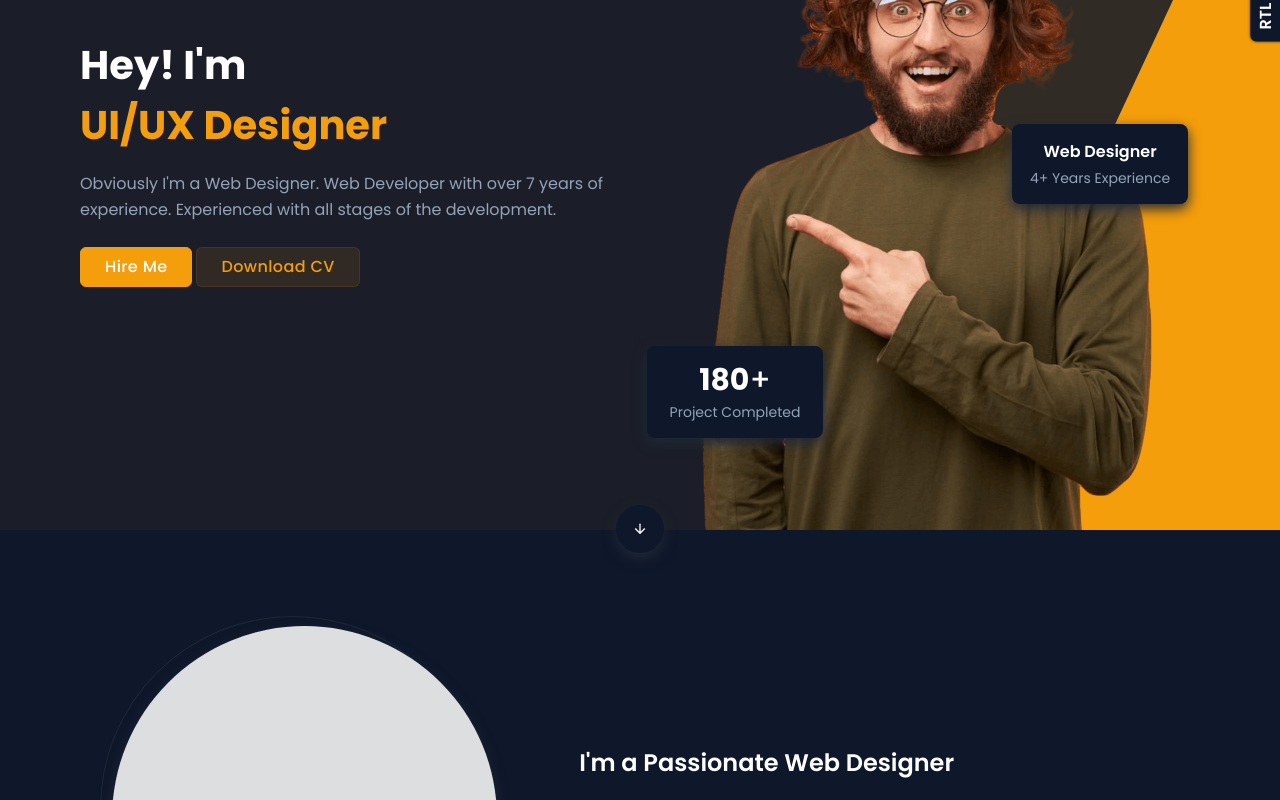
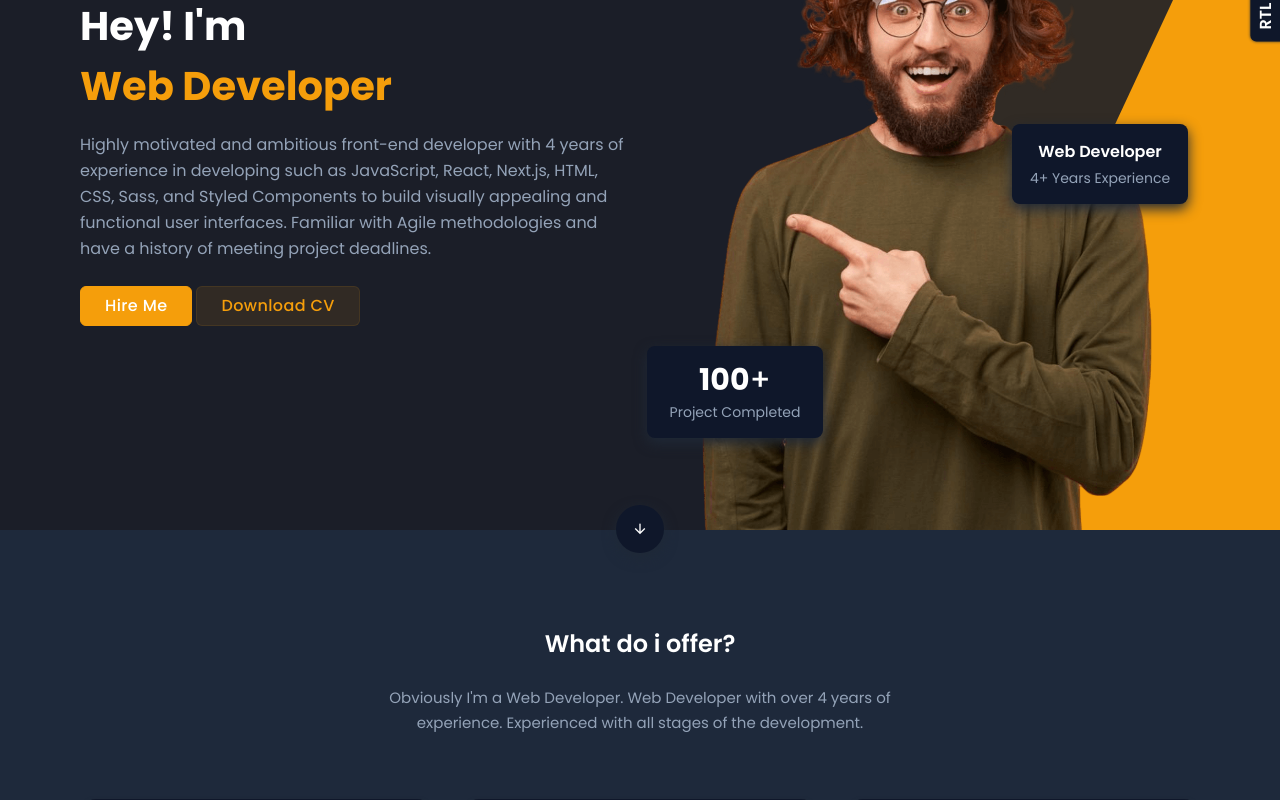
Before and after one commit to sadafamininia99/Portfolios, a React (Create React App) app: page /index-dark in a window 1280 px wide. Shown: the part 320-1120 px from the top of the page. Built offline with nearby package versions, Linux system fonts and the light colour scheme.

Commit message:
feat:add some new code

```diff
--- a/src/components/HeroOne.js
+++ b/src/components/HeroOne.js
@@ -20,12 +20,8 @@ export default function HeroOne() {
                   sequence={[
                     // Same substring at the start will only be typed out once, initially
                     "sadaf",
-                    1000, // wait 1s before replacing "Mice" with "Hamsters"
-                    "Website Designer",
                     1000,
                     "Web Developer",
-                    1000,
-                    "UI/UX Designer",
                     1000,
                   ]}
                   wrapper="span"
@@ -43,8 +39,11 @@ export default function HeroOne() {
                 </span>
               </h4>
               <p className="text-slate-400 max-w-xl">
-                Obviously I'm a Web Designer. Web Developer with over 7 years of
-                experience. Experienced with all stages of the development.
+                Highly motivated and ambitious front-end developer with 4 years
+                of experience in developing such as JavaScript, React, Next.js,
+                HTML, CSS, Sass, and Styled Components to build visually
+                appealing and functional user interfaces. Familiar with Agile
+                methodologies and have a history of meeting project deadlines.
               </p>
 
               <div className="mt-6">
@@ -73,7 +72,7 @@ export default function HeroOne() {
                     <CountUp
                       start={7}
                       className="counter-value"
-                      end={180}
+                      end={100}
                       duration={2.75}
                     />
                   </span>
@@ -85,7 +84,7 @@ export default function HeroOne() {
               </div>
 
               <div className="absolute lg:top-80 md:top-56 top-48 ltr:md:-right-0 ltr:right-2 rtl:md:-left-0 rtl:left-2 p-4 rounded-lg shadow-md dark:shadow-gray-800 bg-white dark:bg-slate-900 m-3 w-44 text-center">
-                <h6 className="font-semibold">Web Designer</h6>
+                <h6 className="font-semibold">Web Developer</h6>
                 <h6 className="text-sm text-slate-400 mt-1">
                   4+ Years Experience
                 </h6>
--- a/src/components/Service.js
+++ b/src/components/Service.js
@@ -1,38 +1,58 @@
 import React from "react";
 import { Link } from "react-router-dom";
-import {servicesData} from "../Data/data"
-import * as Unicons from "@iconscout/react-unicons"
-export default function Services(){
-    return(
-        <section className="relative md:py-24 py-16 bg-gray-50 dark:bg-slate-800" id="service">
+import { servicesData } from "../Data/data";
+import * as Unicons from "@iconscout/react-unicons";
+export default function Services() {
+  return (
+    <section
+      className="relative md:py-24 py-16 bg-gray-50 dark:bg-slate-800"
+      id="service"
+    >
       <div className="container">
         <div className="grid grid-cols-1 pb-8 text-center">
-                <h3 className="mb-6 md:text-2xl text-xl md:leading-normal leading-normal font-semibold">What do i offer?</h3>
+          <h3 className="mb-6 md:text-2xl text-xl md:leading-normal leading-normal font-semibold">
+            What do i offer?
+          </h3>
 
-                <p className="text-slate-400 max-w-xl mx-auto text-[15px]">Obviously I'm a Web Designer. Web Developer with over 7 years of experience. Experienced with all stages of the development.</p>
+          <p className="text-slate-400 max-w-xl mx-auto text-[15px]">
+            Obviously I'm a Web Developer. Web Developer with over 4 years of
+            experience. Experienced with all stages of the development.
+          </p>
         </div>
 
         <div className="grid lg:grid-cols-3 md:grid-cols-2 grid-cols-1 mt-8 gap-[30px]">
-               {servicesData.map((item,index)=>{
-                const Icon = item.Icon
-                return(
-                    <div className="px-6 py-10 shadow shadow-gray-200 hover:shadow-md dark:shadow-gray-800 dark:hover:shadow-gray-700 transition duration-500 rounded-2xl bg-white dark:bg-slate-900" key={index}>
-                    <Icon className="h-10 w-10 stroke-1 text-amber-500"/>
+          {servicesData.map((item, index) => {
+            const Icon = item.Icon;
+            return (
+              <div
+                className="px-6 py-10 shadow shadow-gray-200 hover:shadow-md dark:shadow-gray-800 dark:hover:shadow-gray-700 transition duration-500 rounded-2xl bg-white dark:bg-slate-900"
+                key={index}
+              >
+                <Icon className="h-10 w-10 stroke-1 text-amber-500" />
 
                 <div className="content mt-7">
-                        <Link to="" className="title h5 text-[17px] font-medium hover:text-amber-500">{item.title}</Link>
+                  <Link
+                    to=""
+                    className="title h5 text-[17px] font-medium hover:text-amber-500"
+                  >
+                    {item.title}
+                  </Link>
                   <p className="text-slate-400 mt-3 text-[15px]">{item.desc}</p>
 
                   <div className="mt-5">
-                            <Link href="" className="hover:text-amber-500 dark:hover:text-amber-500 after:bg-amber-500 dark:text-white transition duration-500 inline-flex items-center gap-1">Read More <Unicons.UilArrowRight width={16}/></Link>
+                    <Link
+                      href=""
+                      className="hover:text-amber-500 dark:hover:text-amber-500 after:bg-amber-500 dark:text-white transition duration-500 inline-flex items-center gap-1"
+                    >
+                      Read More <Unicons.UilArrowRight width={16} />
+                    </Link>
                   </div>
                 </div>
               </div>
-                )
+            );
           })}
-
         </div>
       </div>
     </section>
-    )
+  );
 }
--- a/src/main/index-dark.js
+++ b/src/main/index-dark.js
@@ -1,4 +1,4 @@
-import React,{useEffect} from "react";
+import React, { useEffect } from "react";
 import Navbar from "../components/Navbar";
 import HeroOne from "../components/HeroOne";
 import AboutUs from "../components/AboutUs";
@@ -11,25 +11,25 @@ import GetInTouch from "../components/GetInTouch";
 import Footer from "../components/Footer";
 import Clients from "../components/Clients";
 
-export default function IndexDark(){
-    useEffect(() => {
-        document.documentElement.setAttribute("dir", "ltr");
-        document.documentElement.classList.add('dark');
-        document.documentElement.classList.remove('light');
-    }, []);
-    return(
-        <>
-            <Navbar/>
-            <HeroOne/>
-            <AboutUs/>
-            <Services/>
-            <CTABanner/>
-            <Experience/>
-            <Projects/>
-            <Clients/>
-            <Blogs/>
-            <GetInTouch/>
-            <Footer/>
-        </>
-    )
+export default function IndexDark() {
+  useEffect(() => {
+    document.documentElement.setAttribute("dir", "ltr");
+    document.documentElement.classList.add("dark");
+    document.documentElement.classList.remove("light");
+  }, []);
+  return (
+    <>
+      <Navbar />
+      <HeroOne />
+      {/* <AboutUs/> */}
+      <Services />
+      <CTABanner />
+      <Experience />
+      <Projects />
+      <Clients />
+      <Blogs />
+      <GetInTouch />
+      <Footer />
+    </>
+  );
 }
--- a/src/main/index-rtl.js
+++ b/src/main/index-rtl.js
@@ -1,4 +1,4 @@
-import React,{useEffect} from "react";
+import React, { useEffect } from "react";
 import Navbar from "../components/Navbar";
 import HeroOne from "../components/HeroOne";
 import AboutUs from "../components/AboutUs";
@@ -11,24 +11,24 @@ import GetInTouch from "../components/GetInTouch";
 import Footer from "../components/Footer";
 import Clients from "../components/Clients";
 
-export default function IndexRtl(){
-    useEffect(() => {
-        document.documentElement.setAttribute("dir", "rtl");
-        document.documentElement.classList.add('light');
-      }, []);
-    return(
-        <>
-            <Navbar/>
-            <HeroOne/>
-            <AboutUs/>
-            <Services/>
-            <CTABanner/>
-            <Experience/>
-            <Projects/>
-            <Clients/>
-            <Blogs/>
-            <GetInTouch/>
-            <Footer/>
-        </>
-    )
+export default function IndexRtl() {
+  useEffect(() => {
+    document.documentElement.setAttribute("dir", "rtl");
+    document.documentElement.classList.add("light");
+  }, []);
+  return (
+    <>
+      <Navbar />
+      <HeroOne />
+      {/* <AboutUs/> */}
+      <Services />
+      <CTABanner />
+      <Experience />
+      <Projects />
+      <Clients />
+      <Blogs />
+      <GetInTouch />
+      <Footer />
+    </>
+  );
 }
--- a/src/main/index-three.js
+++ b/src/main/index-three.js
@@ -1,4 +1,4 @@
-import React,{useEffect} from "react";
+import React, { useEffect } from "react";
 import AboutUs from "../components/AboutUs";
 import Services from "../components/Service";
 import CTABanner from "../components/CTABanner";
@@ -11,25 +11,24 @@ import HeroThree from "../components/HeroThree";
 import NavbarLight from "../components/NavbarLight";
 import Clients from "../components/Clients";
 
-export default function IndexThree(){
-    useEffect(() => {
-        document.documentElement.setAttribute("dir", "ltr");
-        document.documentElement.classList.add('light');
-      }, []);
-    return(
-        <>
-            <NavbarLight/>
-            <HeroThree/>
-            <AboutUs/>
-            <Services/>
-            <CTABanner/>
-            <Experience/>
-            <Projects/>
-            <Clients/>
-            <Blogs/>
-            <GetInTouch/>
-            <Footer/>
-
-        </>
-    )
+export default function IndexThree() {
+  useEffect(() => {
+    document.documentElement.setAttribute("dir", "ltr");
+    document.documentElement.classList.add("light");
+  }, []);
+  return (
+    <>
+      <NavbarLight />
+      <HeroThree />
+      {/* <AboutUs/> */}
+      <Services />
+      <CTABanner />
+      <Experience />
+      <Projects />
+      <Clients />
+      <Blogs />
+      <GetInTouch />
+      <Footer />
+    </>
+  );
 }
--- a/src/main/index-two.js
+++ b/src/main/index-two.js
@@ -1,4 +1,4 @@
-import React,{useEffect} from "react";
+import React, { useEffect } from "react";
 import Navbar from "../components/Navbar";
 import AboutUs from "../components/AboutUs";
 import Services from "../components/Service";
@@ -11,25 +11,24 @@ import Footer from "../components/Footer";
 import HeroTwo from "../components/HeroTwo";
 import Clients from "../components/Clients";
 
-export default function IndexTwo(){
-    useEffect(() => {
-        document.documentElement.setAttribute("dir", "ltr");
-        document.documentElement.classList.add('light');
-      }, []);
-    return(
-        <>
-            <Navbar/>
-            <HeroTwo/>
-            <AboutUs/>
-            <Services/>
-            <CTABanner/>
-            <Experience/>
-            <Projects/>
-            <Clients/>
-            <Blogs/>
-            <GetInTouch/>
-            <Footer/>
-
-        </>
-    )
+export default function IndexTwo() {
+  useEffect(() => {
+    document.documentElement.setAttribute("dir", "ltr");
+    document.documentElement.classList.add("light");
+  }, []);
+  return (
+    <>
+      <Navbar />
+      <HeroTwo />
+      {/* <AboutUs/> */}
+      <Services />
+      <CTABanner />
+      <Experience />
+      <Projects />
+      <Clients />
+      <Blogs />
+      <GetInTouch />
+      <Footer />
+    </>
+  );
 }
--- a/src/main/index.js
+++ b/src/main/index.js
@@ -1,4 +1,4 @@
-import React,{useEffect} from "react";
+import React, { useEffect } from "react";
 import Navbar from "../components/Navbar";
 import HeroOne from "../components/HeroOne";
 import AboutUs from "../components/AboutUs";
@@ -11,24 +11,24 @@ import GetInTouch from "../components/GetInTouch";
 import Footer from "../components/Footer";
 import Clients from "../components/Clients";
 
-export default function Index(){
-    useEffect(() => {
-        document.documentElement.setAttribute("dir", "ltr");
-        document.documentElement.classList.add('light');
-      }, []);
-    return(
-        <>
-            <Navbar/>
-            <HeroOne/>
-            <AboutUs/>
-            <Services/>
-            <CTABanner/>
-            <Experience/>
-            <Projects/>
-            <Clients/>
-            <Blogs/>
-            <GetInTouch/>
-            <Footer/>
-        </>
-    )
+export default function Index() {
+  useEffect(() => {
+    document.documentElement.setAttribute("dir", "ltr");
+    document.documentElement.classList.add("light");
+  }, []);
+  return (
+    <>
+      <Navbar />
+      <HeroOne />
+      {/* <AboutUs/> */}
+      <Services />
+      <CTABanner />
+      <Experience />
+      <Projects />
+      <Clients />
+      <Blogs />
+      <GetInTouch />
+      <Footer />
+    </>
+  );
 }
```
Lines whose indentation alone changed are shown as unchanged.
